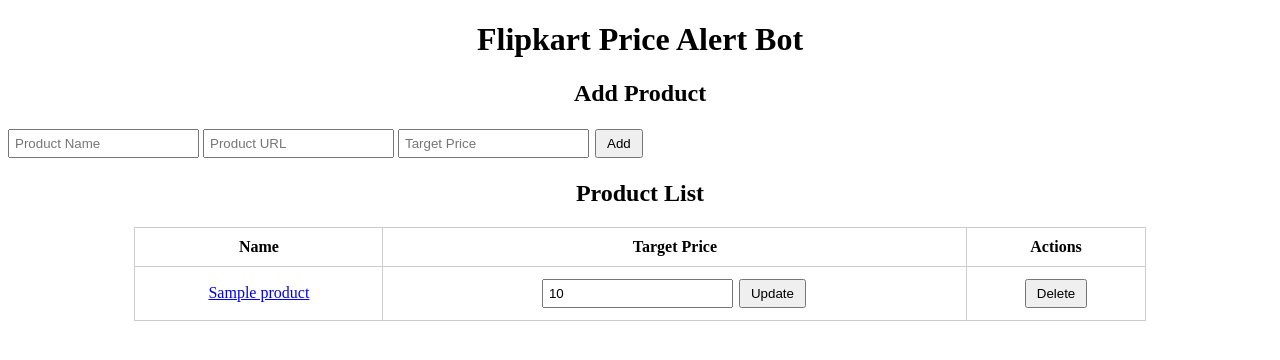
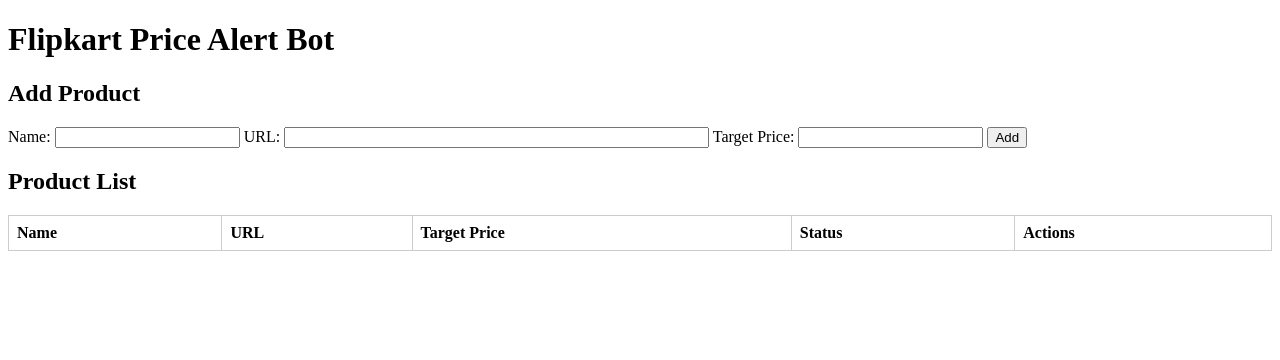
Before and after one commit to Nittin8663/flipkart_price_alert_bot, a Flask app: template templates/index.html in a window 1280 px wide. Shown: the top 360 px of the page. Run offline with Flask 3, Linux system fonts and the light colour scheme; the template is opened without the code that fills it: most values are stand-ins (such as "Sample title", 1, 10 or a date in 2020); lists and menus that the app fills with data are empty.

Commit message:
Update index.html

```diff
--- a/templates/index.html
+++ b/templates/index.html
@@ -1,44 +1,46 @@
 <!DOCTYPE html>
 <html>
 <head>
-    <title>Flipkart Price Alert Bot</title>
+    <title>Flipkart Price Alerts</title>
     <style>
-        table { border-collapse: collapse; width: 80%; margin: auto; }
-        th, td { padding: 10px; border: 1px solid #ccc; text-align: center; }
+        table { border-collapse: collapse; width: 100%; }
+        th, td { padding: 8px; border: 1px solid #ccc; text-align: left; }
         form { display: inline; }
-        input[type="number"], input[type="text"] { padding: 5px; }
-        button { padding: 5px 10px; margin: 2px; }
+        .disabled { background-color: #fdd; }
     </style>
 </head>
 <body>
-    <h1 style="text-align:center;">Flipkart Price Alert Bot</h1>
+<h1>Flipkart Price Alert Bot</h1>
 
-    <h2 style="text-align:center;">Add Product</h2>
-    <form method="POST" action="/add" style="text-align:center;">
-        <input type="text" name="name" placeholder="Product Name" required>
-        <input type="text" name="url" placeholder="Product URL" required>
-        <input type="number" name="target_price" placeholder="Target Price" required>
+<h2>Add Product</h2>
+<form method="post" action="/add">
+    Name: <input name="name" required>
+    URL: <input name="url" size="50" required>
+    Target Price: <input name="target_price" type="number" required>
     <button type="submit">Add</button>
 </form>
 
-    <h2 style="text-align:center;">Product List</h2>
+<h2>Product List</h2>
 <table>
 <tr>
     <th>Name</th>
+    <th>URL</th>
     <th>Target Price</th>
+    <th>Status</th>
     <th>Actions</th>
 </tr>
-        {% for product in products %}
-        <tr>
-            <td><a href="{{ product.url }}" target="_blank">{{ product.name }}</a></td>
+{% for i, p in enumerate(products) %}
+<tr class="{{ '' if p.enabled else 'disabled' }}">
+    <form method="post" action="/edit/{{ i }}">
+        <td><input name="name" value="{{ p.name }}"></td>
+        <td><input name="url" value="{{ p.url }}" size="50"></td>
+        <td><input name="target_price" type="number" value="{{ p.target_price }}"></td>
+        <td>{{ 'Enabled' if p.enabled else 'Disabled' }}</td>
         <td>
-                <form method="POST" action="/edit/{{ loop.index0 }}">
-                    <input type="number" name="target_price" value="{{ product.target_price }}" required>
-                    <button type="submit">Update</button>
+            <button type="submit">Save</button>
     </form>
-            </td>
-            <td>
-                <a href="/delete/{{ loop.index0 }}"><button type="button">Delete</button></a>
+    <a href="/toggle/{{ i }}">Toggle</a>
+    <a href="/delete/{{ i }}" onclick="return confirm('Delete this product?')">Delete</a>
     </td>
 </tr>
 {% endfor %}
```
Lines whose indentation alone changed are shown as unchanged.
